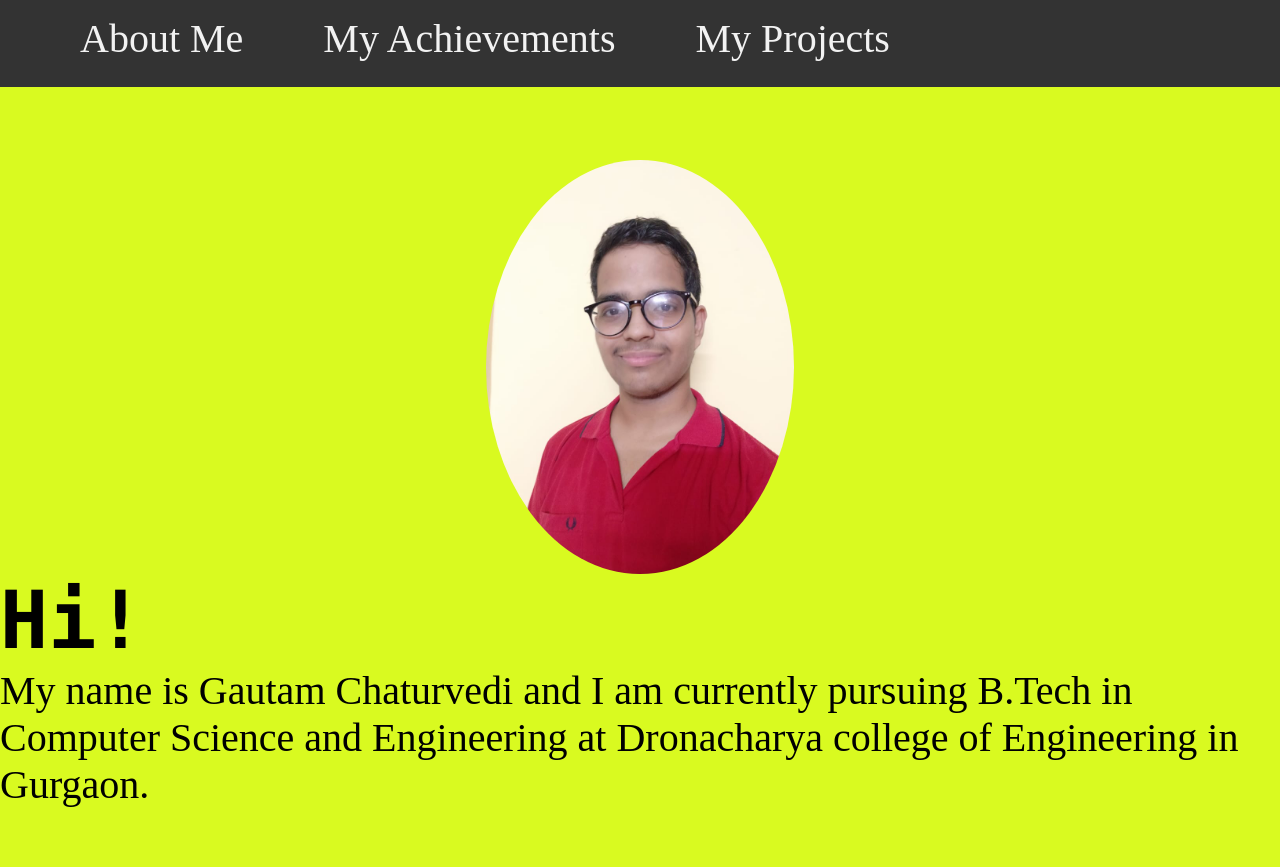
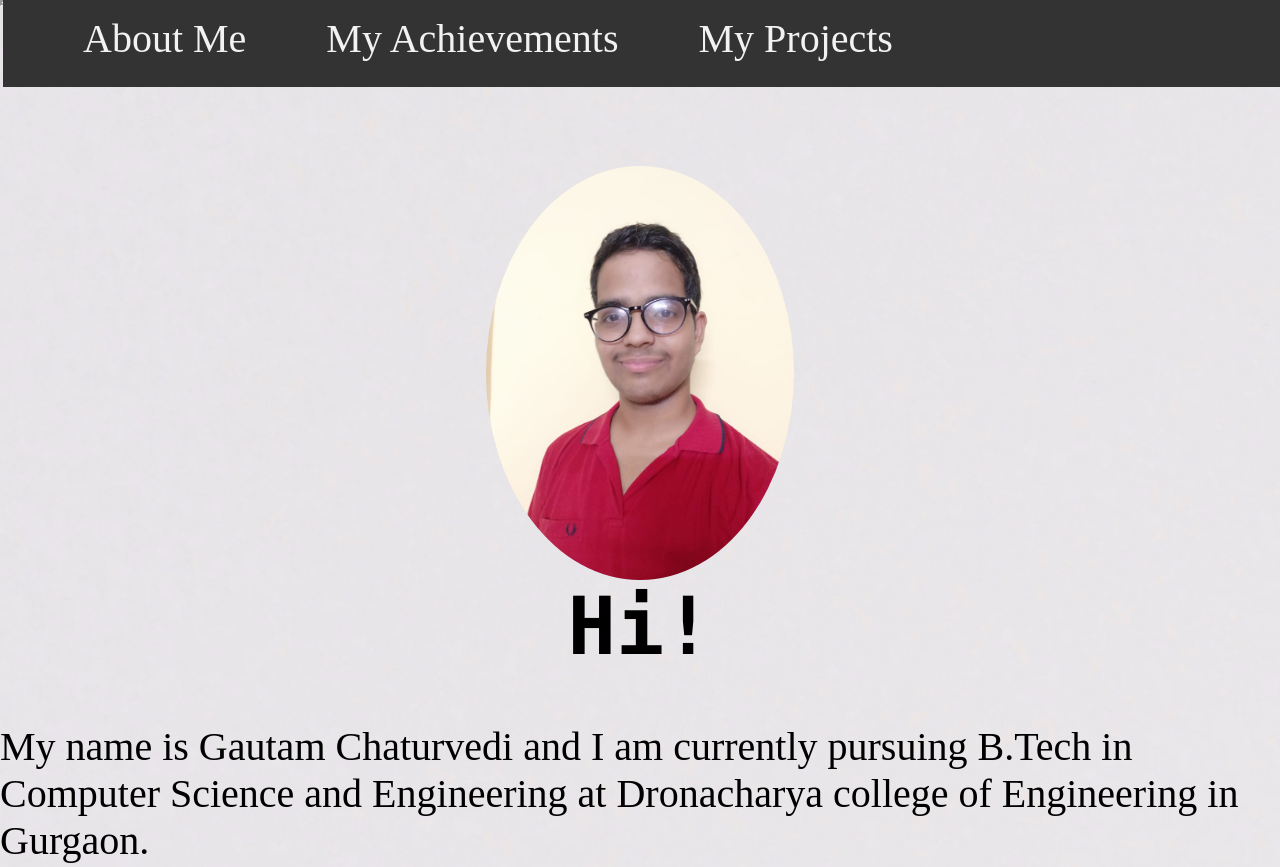
Before and after one commit to Gautam010/basic-web, a plain HTML site: page index.html in a window 1280 px wide. Shown: the top 867 px of the page. Drawn offline with Linux system fonts and the light colour scheme.

Commit message:
background image added

```diff
--- a/styles.css
+++ b/styles.css
@@ -3,16 +3,23 @@
     box-sizing: border-box;
 }
 
+
+
 .hi{
-    padding top: 50px;
+    padding-bottom: 50px;
+    text-align: center;
 }
 
 h1{
     font-family: "Lucida Console", "Courier New", monospace;
     font-display: fallback;
 }
-html {
+body {
+    background-image: url("background.jpg");
+    background-repeat: no-repeat;
     scroll-behavior: smooth;
+    background-size: cover;
+    font-size: 2.5rem;
   }
 
 .container{
@@ -21,6 +28,7 @@ html {
 }
 header{
     background: #11e91b;
+    border-style: groove;
 }
 header::after {
     content:'';
@@ -51,10 +59,8 @@ nav li a{
     text-decoration: none;
 }
 
-body{
-    background:  rgb(217, 250, 32);
-    font-size: 2.5rem;
-}
+
+
 .my-img{
     width: 24vw;
     float: right;
```
Also changed, not shown: index.html (+2 -0 lines), background.jpg (added), nature.jpg (added).
